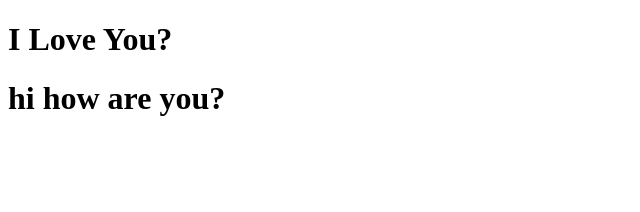
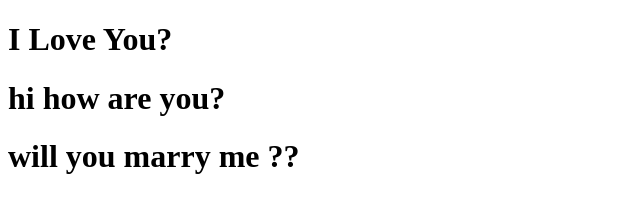
Before and after one commit to musfiq61189/project_1, a plain HTML site: page Index.html in a window 1280 px wide. Shown: the whole page, without its empty margins (0-640 px from the left). Drawn offline with Linux system fonts and the light colour scheme.

Commit message:
add h1 tag & content

```diff
--- a/Index.html
+++ b/Index.html
@@ -9,5 +9,6 @@
     <body>
         <h1>I Love You?</h1>
         <h1>hi how are you? </h1>
+        <h1>will you marry me ??</h1>
     </body>
 </html>
```
